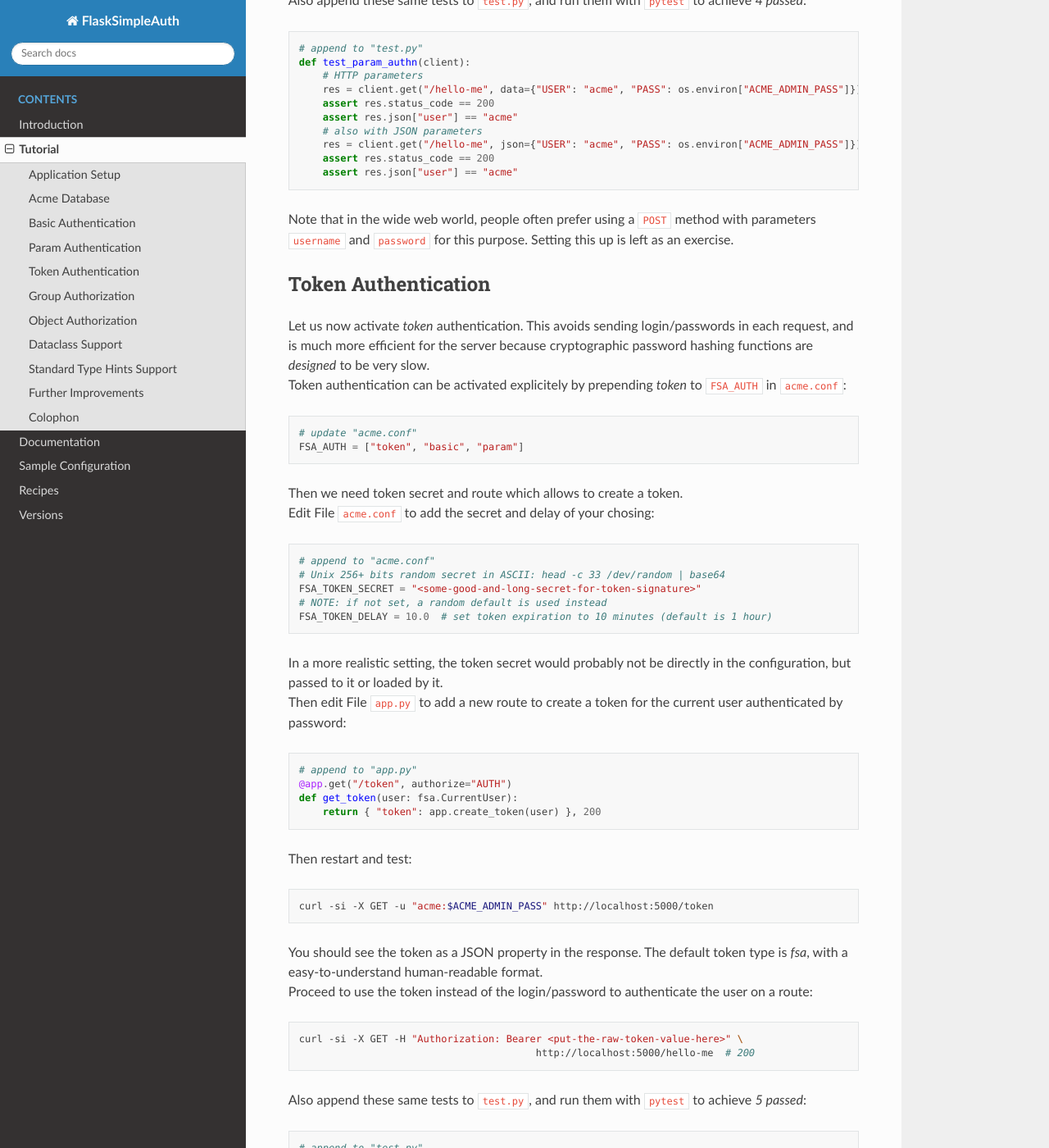
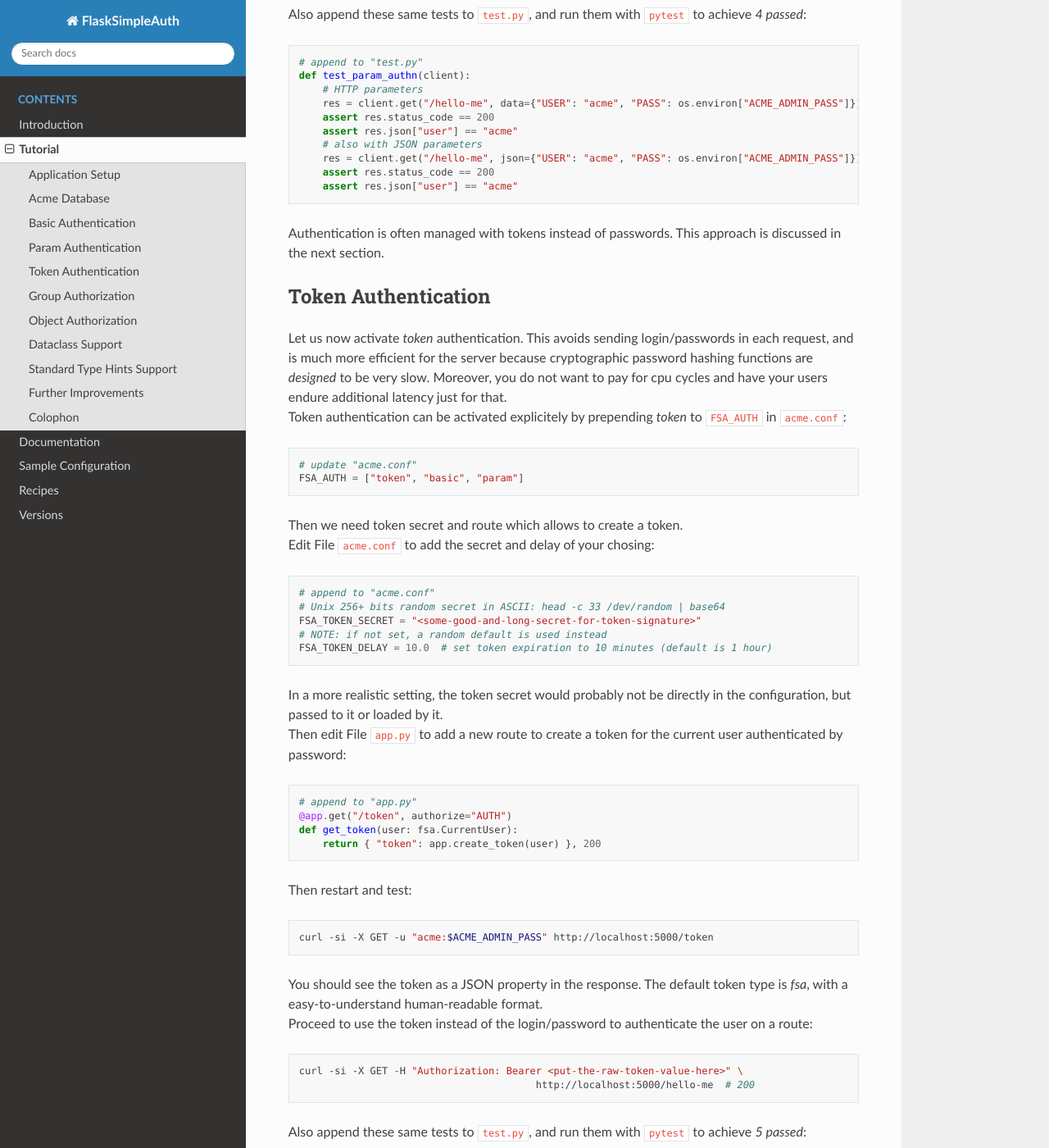
Before and after one commit to zx80/flask-simple-auth, a Sphinx documentation site: the page built from docs/TUTORIAL.md, in a window 1280 px wide and 1400 px high, scrolled down 7272 px. Shown: the whole window at 82% size. Built offline with Sphinx 7.4.7 and the Read the Docs theme 2.0.0, drawn with Linux system fonts in a browser that asks for light colours; pages that are not in the unit, such as notebooks, are missing from menus; some of the changed text lies outside the part shown.

Commit message:
proofread tutorial

````diff
--- a/docs/TUTORIAL.md
+++ b/docs/TUTORIAL.md
@@ -423,16 +424,16 @@ def test_param_authn(client):
     assert res.json["user"] == "acme"
 ```
 
-Note that in the wide web world, people often prefer using a `POST` method with
-parameters `username` and `password` for this purpose.
-Setting this up is left as an exercise.
+Authentication is often managed with tokens instead of passwords.
+This approach is discussed in the next section.
 
 ## Token Authentication
 
 Let us now activate *token* authentication.
 This avoids sending login/passwords in each request, and is much more efficient
 for the server because cryptographic password hashing functions are *designed*
-to be very slow.
+to be very slow. Moreover, you do not want to pay for cpu cycles and have your
+users endure additional latency just for that.
 Token authentication can be activated explicitely by prepending *token* to
 `FSA_AUTH` in `acme.conf`:
 
@@ -495,6 +496,10 @@ def test_token_authn(client):
     assert res.json["user"] == "acme"
 ```
 
+Note that in the wide web world, people often prefer using a `POST` method with
+parameters `username` and `password` for retrieving a token.
+Setting this up is left as an exercise.
+
 ## Group Authorization
 
 For *group* authorization, we need to:
@@ -519,6 +523,7 @@ Then register it in the auth initializations:
 ```python
 # append to "init_app" in "auth.py"
     app.group_check("admin", user_is_admin)
+    # app.group_check("admin", db.user_is_admin)  # would work as well…
 ```
 
 Then edit `app.py` to create a route reserved to admins which insert new users,
@@ -572,7 +577,7 @@ def test_group_authz(client):
 ## Object Authorization
 
 Object permissions link a user to some *objects* to allow operations.
-We want to allow object owners to change the price of their stuff.
+We want to allow object _owners_ to change the price of _their_ stuff.
 First, create the permission verification function:
 
 ```python
````
Also changed, not shown: other parts of docs/TUTORIAL.md (+4 -4 lines).
